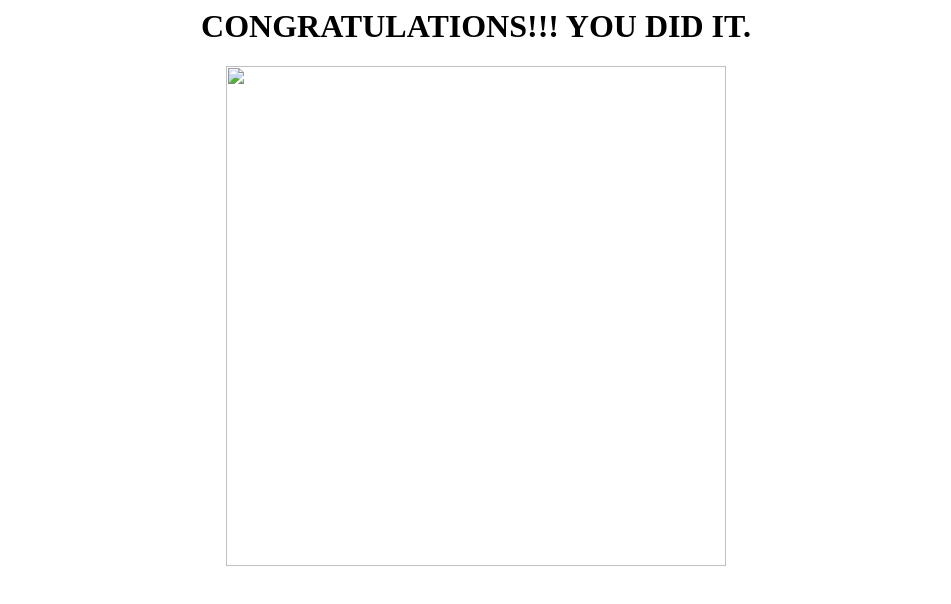
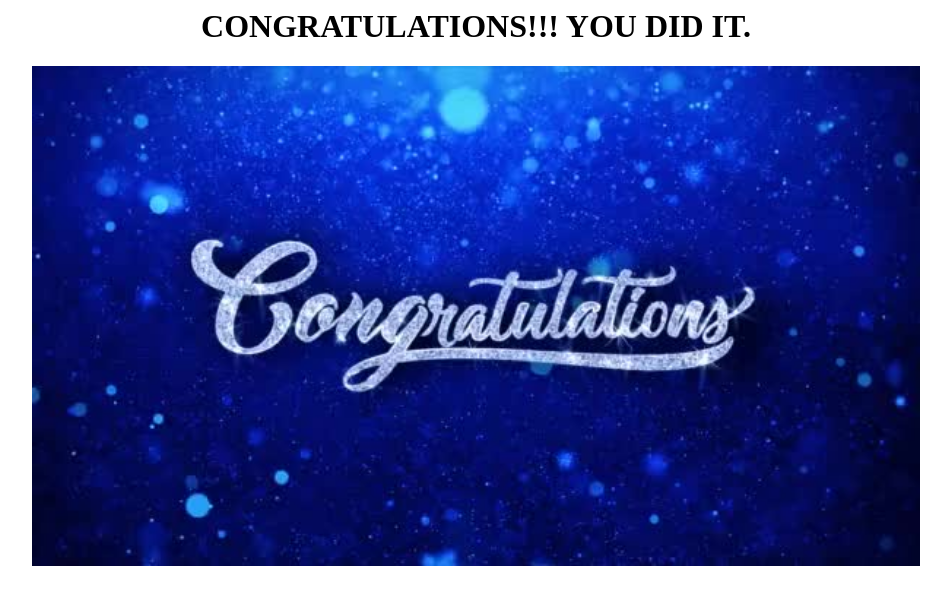
Before and after one commit to aliana17/AWS-with-Terraform, a plain HTML site: page index.html in a window 1280 px wide. Shown: the whole page, without its empty margins (164-1115 px from the left). Drawn offline with Linux system fonts and the light colour scheme.

Commit message:
Added index file

```diff
--- a/index.html
+++ b/index.html
@@ -1,6 +1,6 @@
 <body>
 <center>
 <h1>CONGRATULATIONS!!!  YOU DID IT. <h1>
-<img src="congratulation.jpg" height=500 />
+<img src="congratulations.jpg" height=500 />
 </center>
 </body>
```
